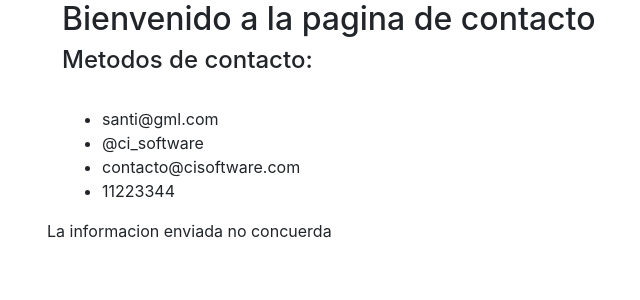
After one commit to SantiSnow/practicas-django, a Django app: page /contacto/ in a window 1280 px wide. The commit adds this page. Shown: the top 300 px of the page, without its empty margins (23-663 px from the left). Run offline with Django 3.2, Linux system fonts and the light colour scheme; some libraries are stand-ins or nearby versions.

Commit message:
Creados algunos bucles y condicionales en templates

```diff
--- /dev/null
+++ b/proyecto_uno/templates/contacto.html
@@ -0,0 +1,39 @@
+<!DOCTYPE html>
+<html lang="es">
+<head>
+    <meta charset="UTF-8">
+    <meta name="viewport" content="width=device-width, initial-scale=1.0">
+    <title>Home - Bienvenido a mi aplicacion</title>
+    <link rel="stylesheet" href="https://stackpath.bootstrapcdn.com/bootstrap/4.3.1/css/bootstrap.min.css" integrity="sha384-ggOyR0iXCbMQv3Xipma34MD+dH/1fQ784/j6cY/iJTQUOhcWr7x9JvoRxT2MZw1T" crossorigin="anonymous">
+</head>
+<body>
+
+    <div class="container">
+        <div class="row">
+            <div class="col-md-9">
+                <h2>Bienvenido a la pagina de contacto</h2>
+            </div>
+        </div>
+        <div class="row">
+            <div class="col-md-9">
+                <h4>Metodos de contacto:</h4>
+                <br />
+                <ul>
+                {% for i in Datos %}
+
+                    <li>{{i}}</li>
+
+                {% endfor %}
+                </ul>
+            </div>
+        </div>
+        <div class="row">
+            {% if Info %}
+                <p>La informacion enviada concuerda</p>
+            {% else %}
+                <p>La informacion enviada no concuerda</p>
+            {% endif %}
+        </div>
+    </div>
+</body>
+</html>
--- a/proyecto_uno/templates/index.html
+++ b/proyecto_uno/templates/index.html
@@ -14,6 +14,9 @@
                 <h2>Bienvenido al home de nuestra aplicacion</h2>
             </div>
         </div>
+        <div class="row">
+            <p>La fecha actual es: {{fecha}}</p>
+        </div>
     </div>
 </body>
 </html>
--- a/proyecto_uno/urls.py
+++ b/proyecto_uno/urls.py
@@ -19,5 +19,7 @@ from proyecto_uno import views
 
 urlpatterns = [
     path('admin/', admin.site.urls),
-    path('home/', views.index),
+    path('index/', views.index),
+    path('home/', views.home),
+    path('contacto/', views.contacto),
 ]
--- a/proyecto_uno/views.py
+++ b/proyecto_uno/views.py
@@ -39,3 +39,41 @@ def index(httpRequest):
     vista = template.render(con)
 
     return HttpResponse(vista)
+
+def home(httpRequest):
+    #
+    fecha = datetime.datetime.now()
+    #carga doc
+    doc = open("C:/Users/Santiago/PycharmProjects/proyectos-django/proyecto_uno/proyecto_uno/templates/index.html")
+    #crea el template
+    template = Template(doc.read())
+    #cierra la carga para limpiar memoria
+    doc.close()
+    #crea el contexto
+    con = Context({
+        "fecha": fecha
+    })
+    #renderiza la vista antes de enviarla
+    vista = template.render(con)
+
+    return HttpResponse(vista)
+
+def contacto(httpRequest):
+    Datos = ["santi@gml.com", "@ci_software", "contacto@cisoftware.com", "11223344"]
+    datoBoolean = False
+    #carga doc
+    doc = open("C:/Users/Santiago/PycharmProjects/proyectos-django/proyecto_uno/proyecto_uno/templates/contacto.html")
+    #crea el template
+    template = Template(doc.read())
+    #cierra la carga para limpiar memoria
+    doc.close()
+    #crea el contexto
+    con = Context({
+        "Titulo": "Pagina de contacto",
+        "Datos": Datos,
+        "Info": datoBoolean
+    })
+    #renderiza la vista antes de enviarla
+    vista = template.render(con)
+
+    return HttpResponse(vista)
```
